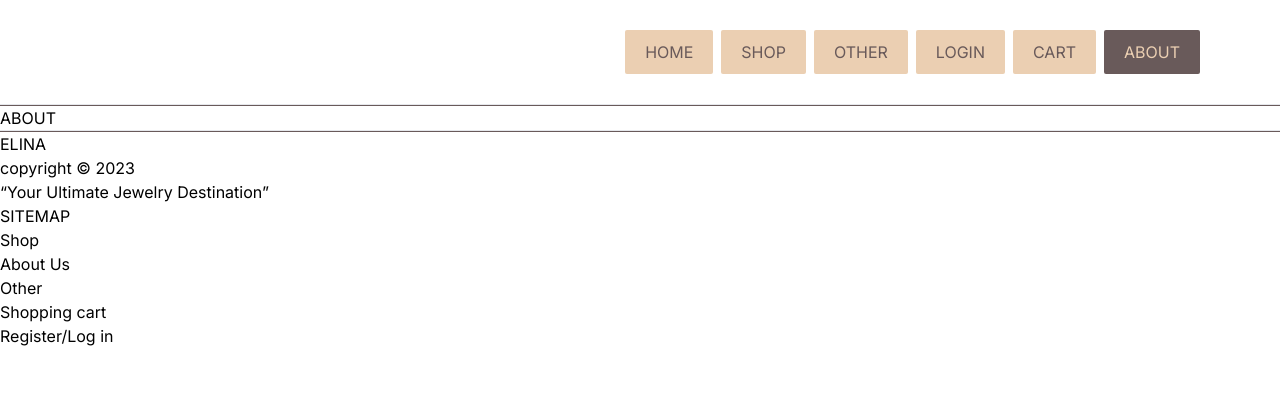
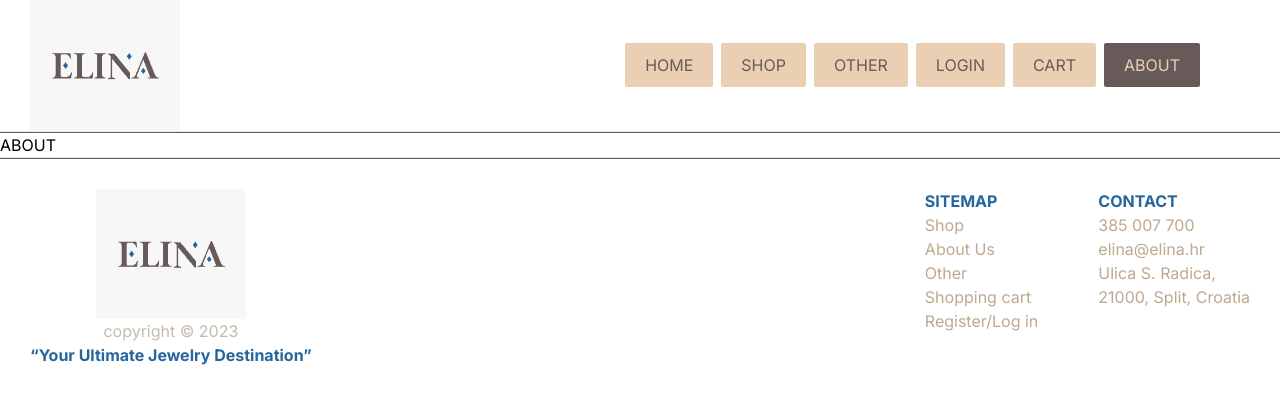
Before and after one commit to DinaVrandecic/HCI-2023-24, a Next.js app in the folder semester-project/: page /about in a window 1280 px wide. Shown: the top 404 px of the page. Built offline with nearby package versions, Linux system fonts and the light colour scheme.

Commit message:
footer finished

```diff
--- a/semester-project/components/Footer.tsx
+++ b/semester-project/components/Footer.tsx
@@ -1,20 +1,40 @@
+import Image from "next/image";
+import logoImage  from "../public/pictures/logo.jpeg";
 export default function Footer(){
     return (
         <div>
             <hr className="bg-brown1 h-0.5" />
-            <div>
-                <p>ELINA</p>
-                <p>copyright © 2023</p>
-                <p>“Your Ultimate Jewelry Destination”</p>
+            <div className="flex justify-between">
+                <div className="p-[30px]">
+                <div className="flex justify-center">
+                    <Image
+                        src={logoImage}
+                        alt="Hero Image"
+                        width={150}
+                        height={150}
+                    />
                 </div>
-            <div>
-                <h1>SITEMAP</h1>
+                    <p className="text-center text-faded_beige">copyright © 2023</p>
+                    <p className="text-center text-blue1 font-bold">“Your Ultimate Jewelry Destination”</p>
+                </div>
+                <div className="flex">
+                    <div className="p-[30px] text-beige1">
+                        <h1 className="text-blue1 font-bold">SITEMAP</h1>
                         <p>Shop</p>
                         <p>About Us</p>
                         <p>Other</p>
                         <p>Shopping cart</p>
                         <p>Register/Log in</p>
                     </div>
+                    <div className="p-[30px] text-beige1">
+                        <p className="text-blue1 font-bold">CONTACT</p>
+                        <p>385 007 700</p>
+                        <p>elina@elina.hr</p>
+                        <p>Ulica S. Radica,</p>
+                        <p>21000, Split, Croatia</p>
+                    </div>
+                </div>
+            </div>
         </div>
     )
 }
--- a/semester-project/components/Navbar.tsx
+++ b/semester-project/components/Navbar.tsx
@@ -3,6 +3,9 @@ import { FC } from "react";
 import Link from "next/link";
 import { usePathname } from 'next/navigation'
 import {cn} from "../lib/utils";
+import Image from "next/image";
+import logoImage  from "../public/pictures/logo.jpeg";
+
 interface NavbarProps {
   // Record of string keys and string values where each value is a path starting with a slash
   pages: Record<string, `/${string}`>;
@@ -15,6 +18,16 @@ const Navbar: FC<NavbarProps> = ({ pages }) => {
 
   return (
     <div>
+    <div className="flex justify-between">
+      <div className="mx-[30px]">
+      <Image
+        src={logoImage}
+        alt="Hero Image"
+        width={150}
+        height={150}
+
+      />
+      </div>
     <nav className="flex items-center justify-end px-20 py-10">
       <ul className="flex gap-2">
         {Object.entries(pages).map(([name, path]) => (
@@ -33,8 +46,10 @@ const Navbar: FC<NavbarProps> = ({ pages }) => {
         ))}
       </ul>
     </nav>
+
+
+    </div>
     <hr className="bg-brown1 h-0.5" />
-
     </div>
   );
 };
--- a/semester-project/tailwind.config.ts
+++ b/semester-project/tailwind.config.ts
@@ -32,6 +32,7 @@ const config: Config = {
         blue1: "#25669C",
         dark_blue: "#2A4F6E",
         beige1: "#BFA890",
+        faded_beige: "#C5BAAF",
         beige_text: "#EAE0DA",
         "brand-orange": {
           50: "#FFF5E6",
```
Also changed, not shown: semester-project/public/pictures/logo.jpeg (added). Lines whose indentation alone changed are shown as unchanged.
